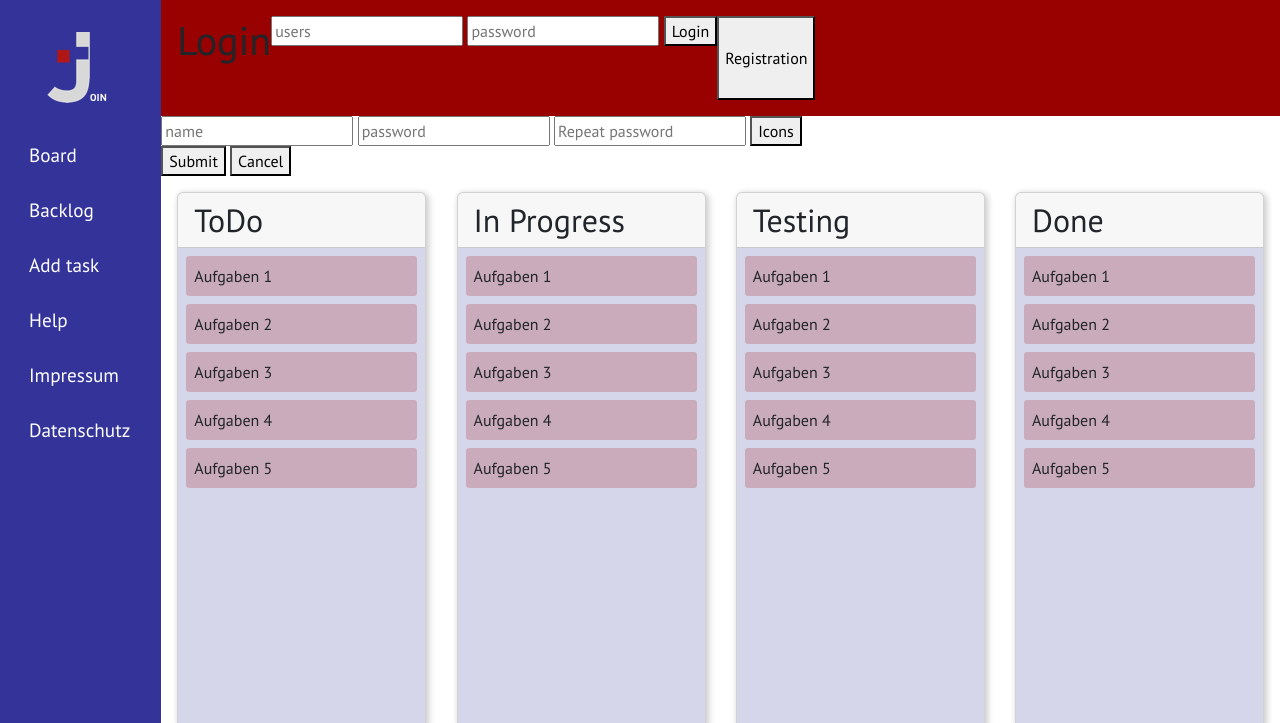
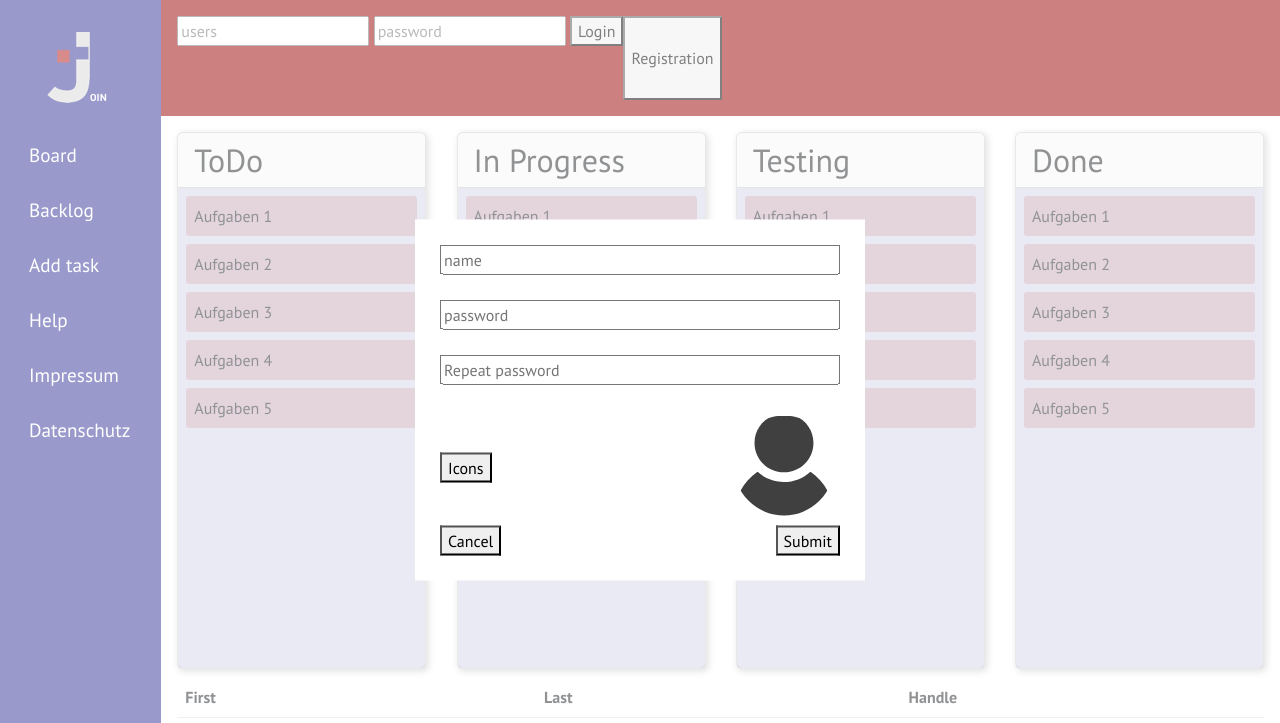
Before and after one commit to StefanMaksimek/Gruppenarbeit-Join-, a plain HTML site: page index.html in a window 1280 px wide. Both pictures are taken after a click on the button "Registration". Shown: the top 723 px of the page. Drawn offline with nearby package versions, Linux system fonts and the light colour scheme.

Commit message:
login registration css

```diff
--- a/css-importe/variable.css
+++ b/css-importe/variable.css
@@ -111,6 +111,8 @@ h3:hover {
     display: flex;
     justify-content: center;
     flex-wrap: wrap;
+    height: 116px;
+    overflow-y: scroll;
 }
 
 .icons-box img {
@@ -136,6 +138,44 @@ h3:hover {
     border: 3px solid rgba(0, 0, 0, 1);
 }
 
+.registration-box {
+    position: fixed;
+    top: 0;
+    left: 0;
+    right: 0;
+    bottom: 0;
+    background-color: rgba(255, 255, 255, 0.5);
+    z-index: 10;
+}
+
+.registration-box-input{
+    position: fixed;
+    top: 50%;
+    left: 50%;
+    transform: translate(-50%, -50%);
+    display: flex;
+    flex-direction: column;
+
+    padding: 25px;
+    background-color: white;
+    width: 450px;
+}
+
+.registration-box-input input {
+    margin-bottom: 25px;
+}
+
+.icon-container {
+    display: flex;
+    justify-content: space-between;
+    align-items: center;
+    height: 116px;
+}
+
+.registration-buttons{
+    display: flex;
+    justify-content: space-between;
+}
 
 /*##################   BACKLOG.CSS   #########################*/
 
--- a/index.html
+++ b/index.html
@@ -44,11 +44,8 @@
         <div class="header" id="header">
             <!-- /////////////////////////////// Login START \\\\\\\\\\\\\\\\\\\\\\\\\\\\\\\\-->
 
-            <!--
-        Hier kann man auswählen, wer gerade daran arbeitet. Dient als Vorstufe zum richtigen Login mit Passwort
-        h1 kann später gelöscht werden, dient vorerst der Orientierung
-    -->
-            <h1>Login</h1>
+
+
             <div id="login-container">
                 <div id="login" class="login">
                     <input id="login-user-inputfield" type="text" name="users" list="all-users" placeholder="users">
@@ -64,8 +61,8 @@
             <Button onclick="openRegisterBox()" id="registration-btn">Registration</Button>
         </div>
 
-        <div id="register-box" class="register-box"></div>
-        <div id="icon-box" class="icons-box"></div>
+        <div id="registration-box" class="registration-box d-none"></div>
+
 
         <!-- ----------------------------- Login END ----------------------------- -->
 
--- a/login.js
+++ b/login.js
@@ -224,22 +224,28 @@ function deleteUsersImageAfterLogout() {
 }
 
 function openRegisterBox() {
-    let content = document.getElementById('register-box')
-    content.innerHTML =
-        `<input id="new-user-inputfield-login" type="text" placeholder="name">
+    let content = document.getElementById('registration-box')
+    content.classList.remove('d-none')
+    content.innerHTML = //task: put the following in a template
+        `<div class="registration-box-input"><input id="new-user-inputfield-login" type="text" placeholder="name">
     <input id="new-user-inputfield-pw" type="text" placeholder="password">
     <input type="text" placeholder="Repeat password" id="new-user-inputfield-pw-repeat">
-    <button onclick="openWindowIconSelection()">Icons</button>
-    <div>
+    <div class="icon-container">
+        <button onclick="openWindowIconSelection()">Icons</button>
+        <div id="icon-box" class="icons-box"><img src="/img/icon-unknown.svg"></div>
+        </div>
+    <div class="registration-buttons">
+        <button onclick="closeRegisterBox()">Cancel</button>
         <button onclick="checkPasswortInRegestrationProcess()">Submit</button>
-        <button onclick="closeRegisterBox()">Cancel</button>
         </div>
+    </div>
     `
 }
 
 
 function openWindowIconSelection() {
     let content = document.getElementById('icon-box')
+    content.innerHTML = '';
     for (let i = 0; i < icons.length; i++) {
         const icon = icons[i].icon;
         content.innerHTML += `<img src="${icon}" onclick="saveSelectionOfIcon('${icon}')">`
@@ -251,6 +257,13 @@ function saveSelectionOfIcon(icon) {
     temporaryIconArray.length = 0; // clear array, because only the last clicked icon should be pushed
     temporaryIconArray.push(icon)
     closeIconOverview()
+    showSelectedIcon(icon)
+}
+
+
+function showSelectedIcon(icon){
+    let content = document.getElementById('icon-box')
+    content.innerHTML = `<img src="${icon}">`
 }
 
 
@@ -274,8 +287,9 @@ function checkPasswortInRegestrationProcess() {
 
 
 function closeRegisterBox() {
-    let content = document.getElementById('register-box')
+    let content = document.getElementById('registration-box')
     content.innerHTML = '';
+    content.classList.add('d-none')
 }
 
 
```
Also changed, not shown: img/icon-unknown.svg (added).
